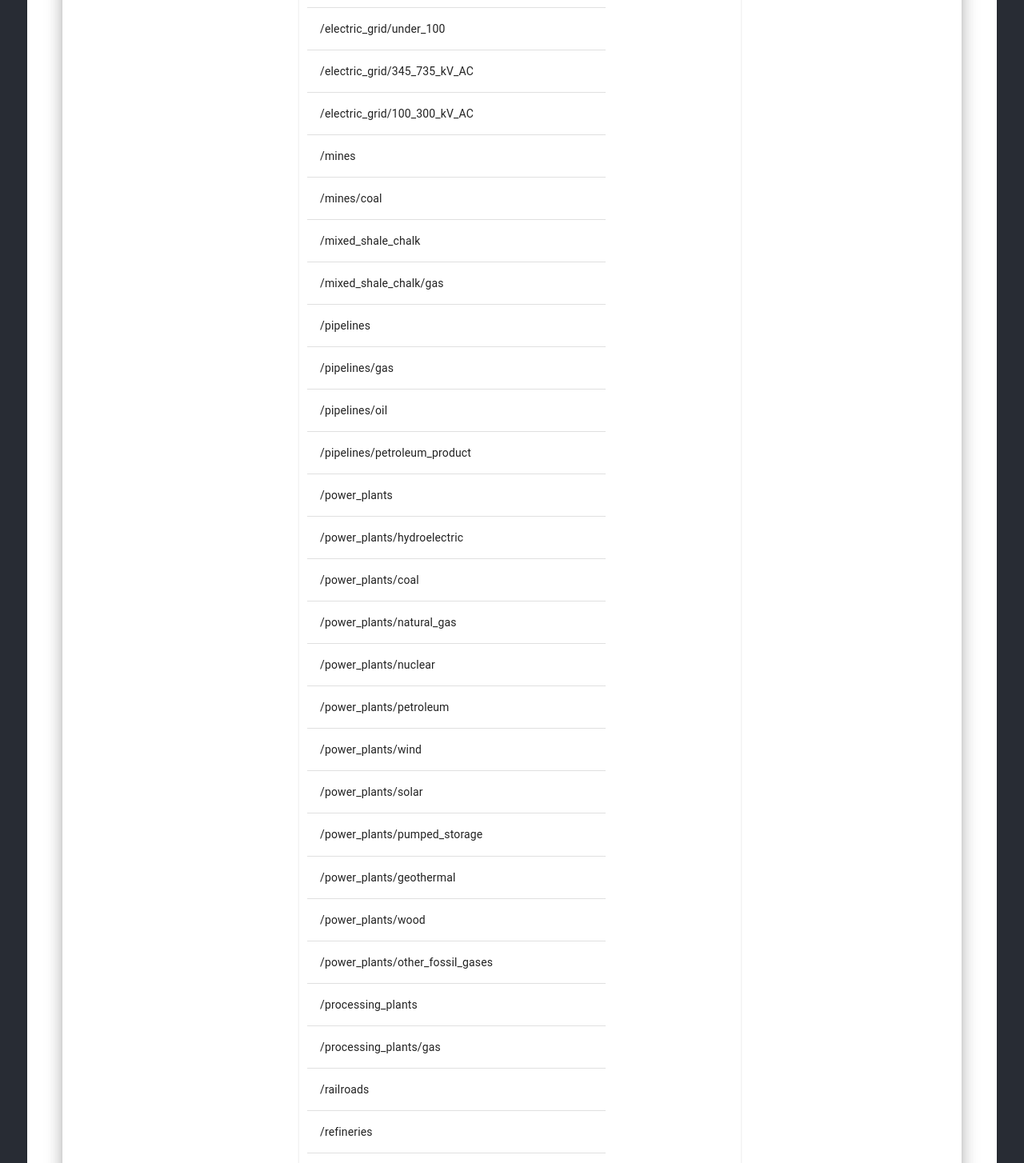
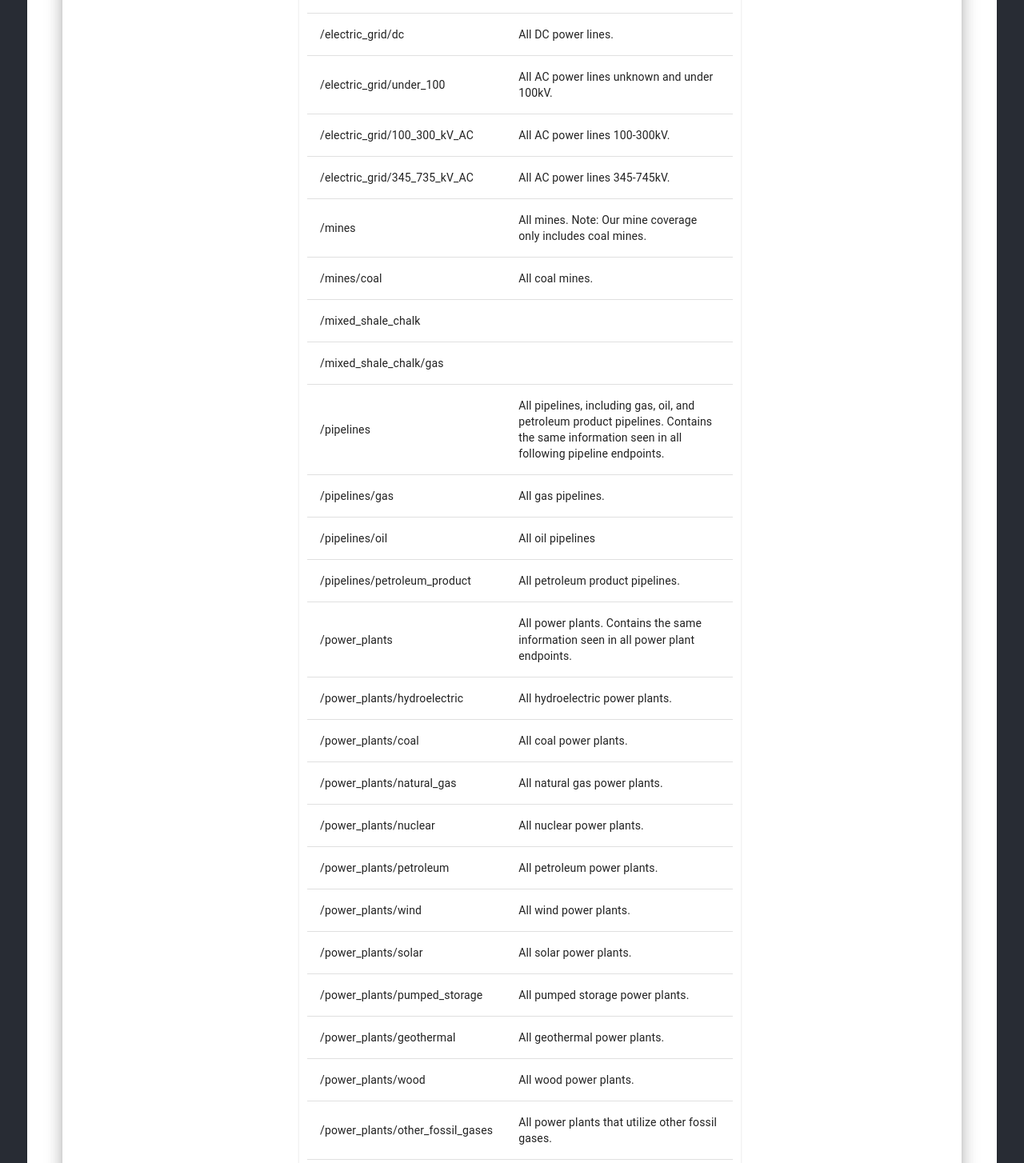
Before and after one commit to bkleeman/energy-infrastructure-api-documentation-react-mui, a React (Create React App) app: page /endpoints in a window 1280 px wide. Shown: the part 576-2030 px from the top of the page at 80% size. Built offline with nearby package versions, Linux system fonts and the light colour scheme.

Commit message:
add description row to EndpointTable

```diff
--- a/src/Components/EndpointTable.js
+++ b/src/Components/EndpointTable.js
@@ -14,39 +14,39 @@ function createData(name, description) {
 }
 
 const rows = [
-  createData('/active_platforms'),
+  createData('/active_platforms', 'Active platforms'),
   createData('/active_platforms/oil_gas'),
   createData('/biodiesel'),
-  createData('/electric_grid'),
-  createData('/electric_grid/dc'),
-  createData('/electric_grid/under_100'),
-  createData('/electric_grid/345_735_kV_AC'),
-  createData('/electric_grid/100_300_kV_AC'),
-  createData('/mines'),
-  createData('/mines/coal'),
+  createData('/electric_grid', 'All DC power lines, and all AC power lines from under 100kv-735kv. Contains the same information seen in all following electric grid endpoints.'),
+  createData('/electric_grid/dc', 'All DC power lines.'),
+  createData('/electric_grid/under_100', 'All AC power lines unknown and under 100kV.'),
+  createData('/electric_grid/100_300_kV_AC', 'All AC power lines 100-300kV.'),
+  createData('/electric_grid/345_735_kV_AC', 'All AC power lines 345-745kV.'),
+  createData('/mines', 'All mines. Note: Our mine coverage only includes coal mines.'),
+  createData('/mines/coal', 'All coal mines.'),
   createData('/mixed_shale_chalk'),
   createData('/mixed_shale_chalk/gas'),
-  createData('/pipelines'),
-  createData('/pipelines/gas'),
-  createData('/pipelines/oil'),
-  createData('/pipelines/petroleum_product'),
-  createData('/power_plants'),
-  createData('/power_plants/hydroelectric'),
-  createData('/power_plants/coal'),
-  createData('/power_plants/natural_gas'),
-  createData('/power_plants/nuclear'),
-  createData('/power_plants/petroleum'),
-  createData('/power_plants/wind'),
-  createData('/power_plants/solar'),
-  createData('/power_plants/pumped_storage  '),
-  createData('/power_plants/geothermal'),
-  createData('/power_plants/wood'),
-  createData('/power_plants/other_fossil_gases'),
-  createData('/processing_plants'),
-  createData('/processing_plants/gas'),
-  createData('/railroads'),
-  createData('/refineries'),
-  createData('/refineries/petroleum'),
+  createData('/pipelines', 'All pipelines, including gas, oil, and petroleum product pipelines. Contains the same information seen in all following pipeline endpoints.'),
+  createData('/pipelines/gas', 'All gas pipelines.'),
+  createData('/pipelines/oil', 'All oil pipelines'),
+  createData('/pipelines/petroleum_product', 'All petroleum product pipelines.'),
+  createData('/power_plants', 'All power plants. Contains the same information seen in all power plant endpoints.'),
+  createData('/power_plants/hydroelectric', 'All hydroelectric power plants.'),
+  createData('/power_plants/coal', 'All coal power plants.'),
+  createData('/power_plants/natural_gas', 'All natural gas power plants.'),
+  createData('/power_plants/nuclear', 'All nuclear power plants.'),
+  createData('/power_plants/petroleum', 'All petroleum power plants.'),
+  createData('/power_plants/wind', 'All wind power plants.'),
+  createData('/power_plants/solar', 'All solar power plants.'),
+  createData('/power_plants/pumped_storage', 'All pumped storage power plants.'),
+  createData('/power_plants/geothermal', 'All geothermal power plants.'),
+  createData('/power_plants/wood', 'All wood power plants.'),
+  createData('/power_plants/other_fossil_gases', 'All power plants that utilize other fossil gases.'),
+  createData('/processing_plants', 'All processing plants. Processing plant coverage currently only contains information on gas processing plants.'),
+  createData('/processing_plants/gas', 'All gas processing plants.'),
+  createData('/railroads', 'All railroads.'),
+  createData('/refineries', 'All refineries. Refinery coverage currently only contains information on petroleum refineries.'),
+  createData('/refineries/petroleum', 'All petroleum refineries.'),
   createData('/shale'),
   createData('/shale/gas'),
   createData('/strategic_reserves'),
@@ -58,10 +58,10 @@ const rows = [
   createData('/terminals/import_and_export'),
   createData('/underground_storage'),
   createData('/underground_storage/gas'),
-  createData('/wells'),
-  createData('/wells/tx_capcog'),
-  createData('/wells/gas'),
-  createData('/wells/oil'),
+  createData('/wells', 'All wells. Contains the same information found in the following well endpoints'),
+  createData('/wells/tx_capcog', 'All Texas Capital Area Council of Governments wells.'),
+  createData('/wells/gas', 'All gas wells.'),
+  createData('/wells/oil', 'All oil wells.'),
 ];
 
 export default function EndpointTable() {
@@ -70,19 +70,20 @@ export default function EndpointTable() {
       <Table sx={{ minWidth: 650 }} aria-label="simple table">
         <TableHead>
           <TableRow>
-            <TableCell><strong>Endpoint</strong></TableCell>
-            <TableCell><strong>Description</strong></TableCell>
+            <TableCell align='left'><strong>Endpoint</strong></TableCell>
+            <TableCell align='left'><strong>Description</strong></TableCell>
           </TableRow>
         </TableHead>
         <TableBody>
           {rows.map((row) => (
-            <TableRow
+            <TableRow align='center'
               key={row.name}
               sx={{ '&:last-child td, &:last-child th': { border: 0 } }}
             >
-              <TableCell component="th" scope="row">
+              <TableCell component="th" scope="row" align='left'>
                 {row.name}
               </TableCell>
+              <TableCell align='left'>{row.description}</TableCell>
             </TableRow>
           ))}
         </TableBody>
```
